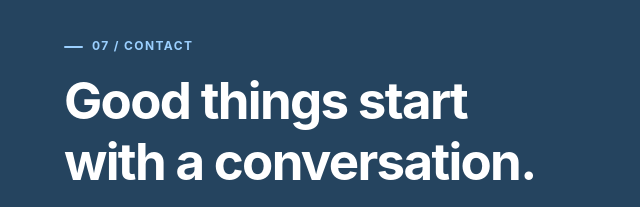
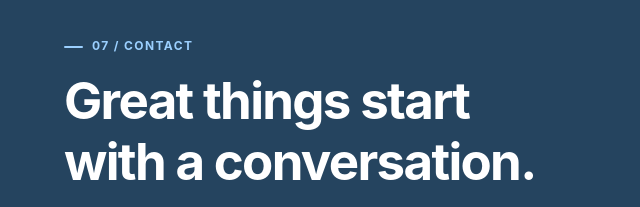
Before and after one commit to thanatwwp/thanatresume.github.io, a plain HTML site: page index.html in a window 1280 px wide. Shown: the part 8061-8268 px from the top of the page, 0-640 px from the left. Drawn offline with Linux system fonts and the light colour scheme.

Commit message:
Update contact section heading

```diff
--- a/index.html
+++ b/index.html
@@ -1,7 +1,7 @@
 <!doctype html>
 <html lang="en" data-theme="light">
 <head>
-  <meta name="portfolio-release" content="2026-11-25-advisor-clean" />
+  <meta name="portfolio-release" content="2026-11-25-contact-heading" />
   <meta charset="utf-8">
   <meta name="viewport" content="width=device-width, initial-scale=1">
   <meta name="description" content="The personal portfolio of Thanat Manthananont — an entrepreneurship student at Chiang Mai University with experience in international exchange, team leadership, and digital innovation.">
@@ -825,7 +825,7 @@
     </div>
   </section>
   <section class="content-section contact-area" id="contact" aria-labelledby="contact-title">
-    <div class="container contact-grid"><div><span class="kicker">07 / Contact</span><h2 id="contact-title">Good things start<br>with a conversation.</h2><p>I'm interested in internship opportunities and learning from professionals. I'd be glad to connect and hear about what your team is working on.</p><a href="mailto:thanat.pp14@gmail.com?subject=Hello%20Thanat%20%E2%80%94%20Opportunity%20to%20connect" class="btn btn-primary">Send an email <svg class="icon"><use href="#i-arrow"/></svg></a></div>
+    <div class="container contact-grid"><div><span class="kicker">07 / Contact</span><h2 id="contact-title">Great things start<br>with a conversation.</h2><p>I'm interested in internship opportunities and learning from professionals. I'd be glad to connect and hear about what your team is working on.</p><a href="mailto:thanat.pp14@gmail.com?subject=Hello%20Thanat%20%E2%80%94%20Opportunity%20to%20connect" class="btn btn-primary">Send an email <svg class="icon"><use href="#i-arrow"/></svg></a></div>
       <div class="contact-list"><a class="contact-link email" href="mailto:thanat.pp14@gmail.com"><span class="contact-main"><span class="leading-icon"><svg class="icon"><use href="#i-mail"/></svg></span><span><b>Email</b><small>thanat.pp14@gmail.com</small></span></span><svg class="icon"><use href="#i-external"/></svg></a><a class="contact-link linkedin" href="https://www.linkedin.com/in/thanat-manthananont-4a420843b/" target="_blank" rel="noopener noreferrer"><span class="contact-main"><span class="leading-icon"><svg class="icon"><use href="#i-linkedin"/></svg></span><span><b>LinkedIn</b><small>Connect professionally</small></span></span><svg class="icon"><use href="#i-external"/></svg></a><a class="contact-link github" href="https://github.com/thanatwwp" target="_blank" rel="noopener noreferrer"><span class="contact-main"><span class="leading-icon"><svg class="icon"><use href="#i-github"/></svg></span><span><b>GitHub</b><small>Explore my development work</small></span></span><svg class="icon contact-chevron"><use href="#i-external"/></svg></a></div>
     </div>
   </section>
```
